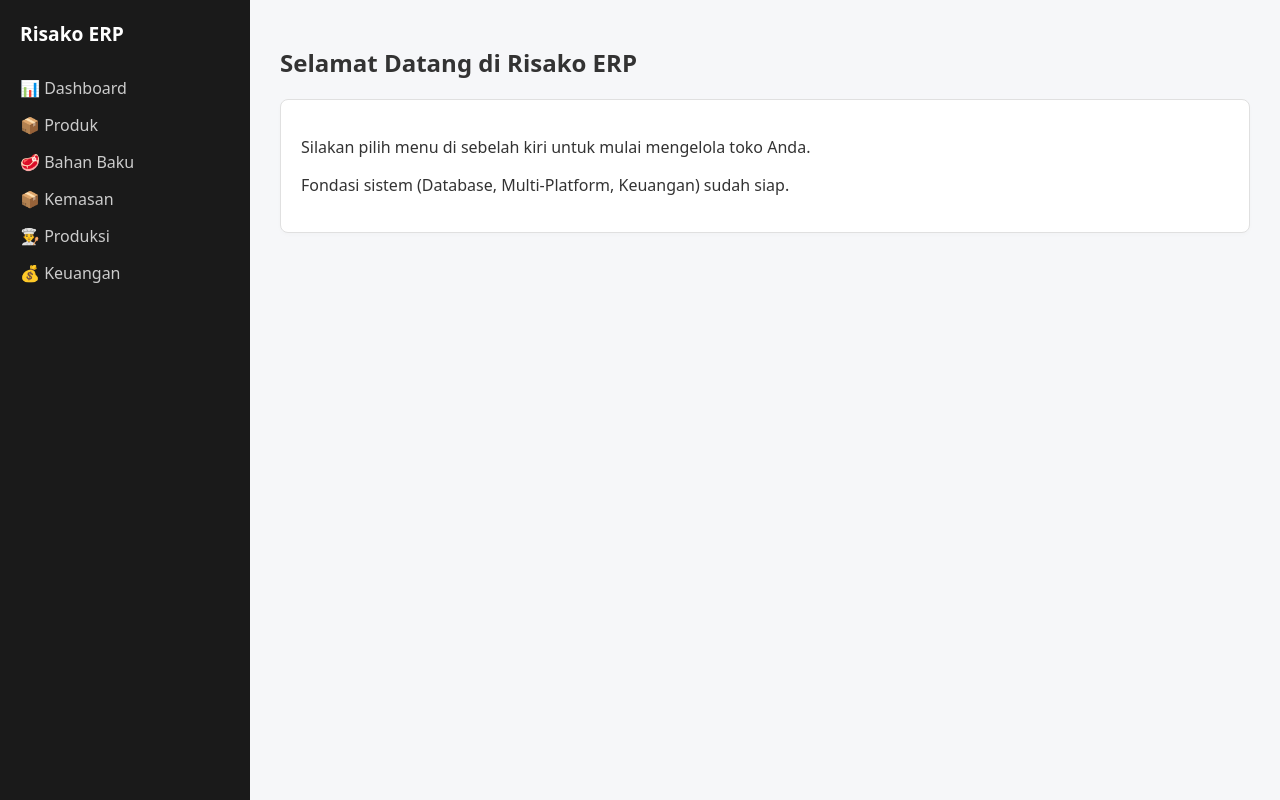
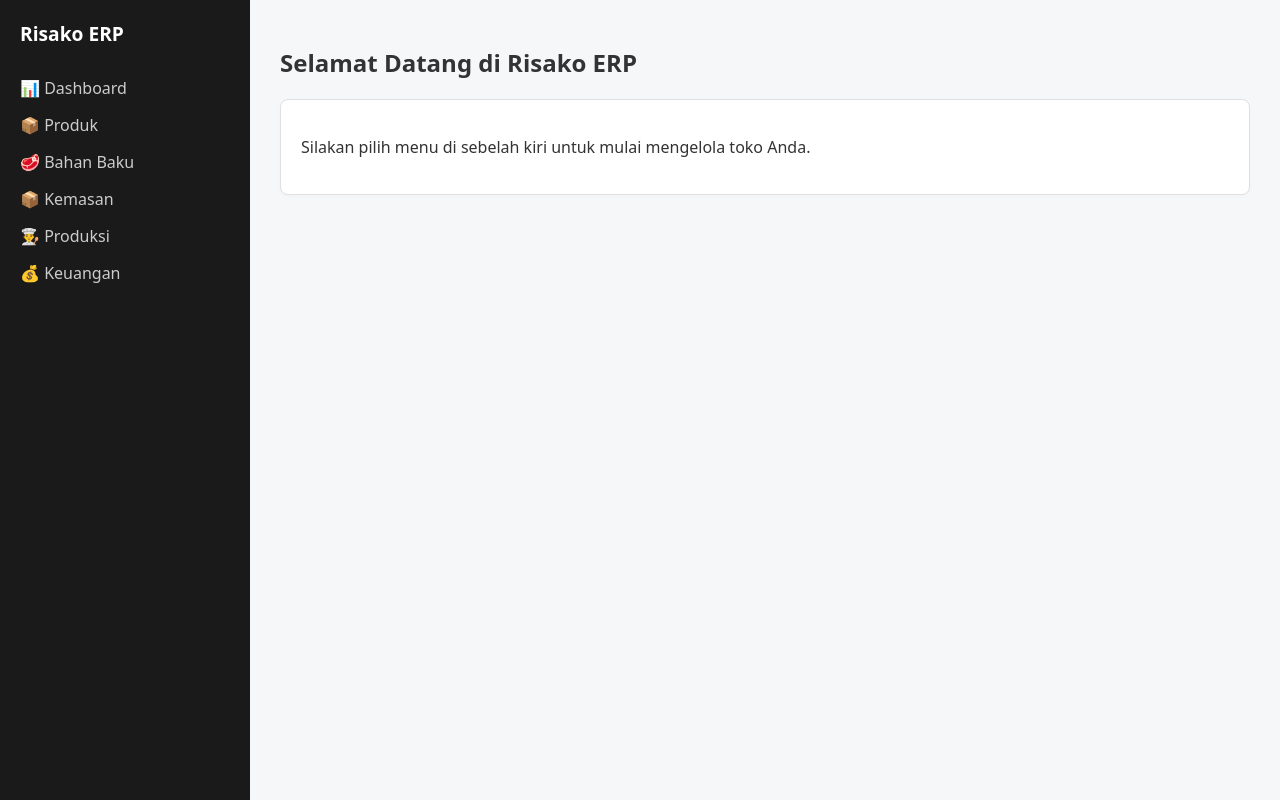
Before and after one commit to risako-id/risako, a Next.js app: page / in a window 1280 px wide. Built offline with nearby package versions, Linux system fonts and the light colour scheme.

Commit message:
Update page.tsx

```diff
--- a/src/app/page.tsx
+++ b/src/app/page.tsx
@@ -4,7 +4,6 @@ export default function Dashboard() {
       <h1>Selamat Datang di Risako ERP</h1>
       <div className="card">
         <p>Silakan pilih menu di sebelah kiri untuk mulai mengelola toko Anda.</p>
-        <p>Fondasi sistem (Database, Multi-Platform, Keuangan) sudah siap.</p>
       </div>
     </div>
   );
```
